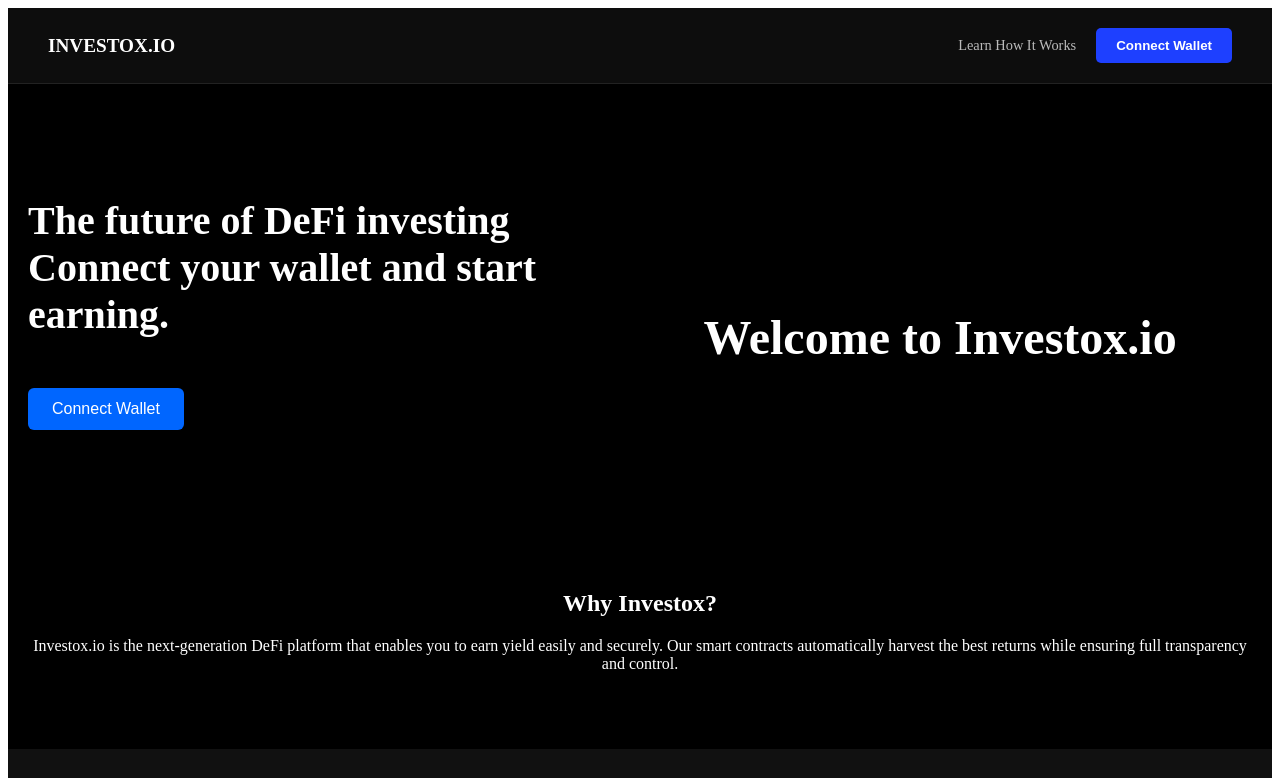
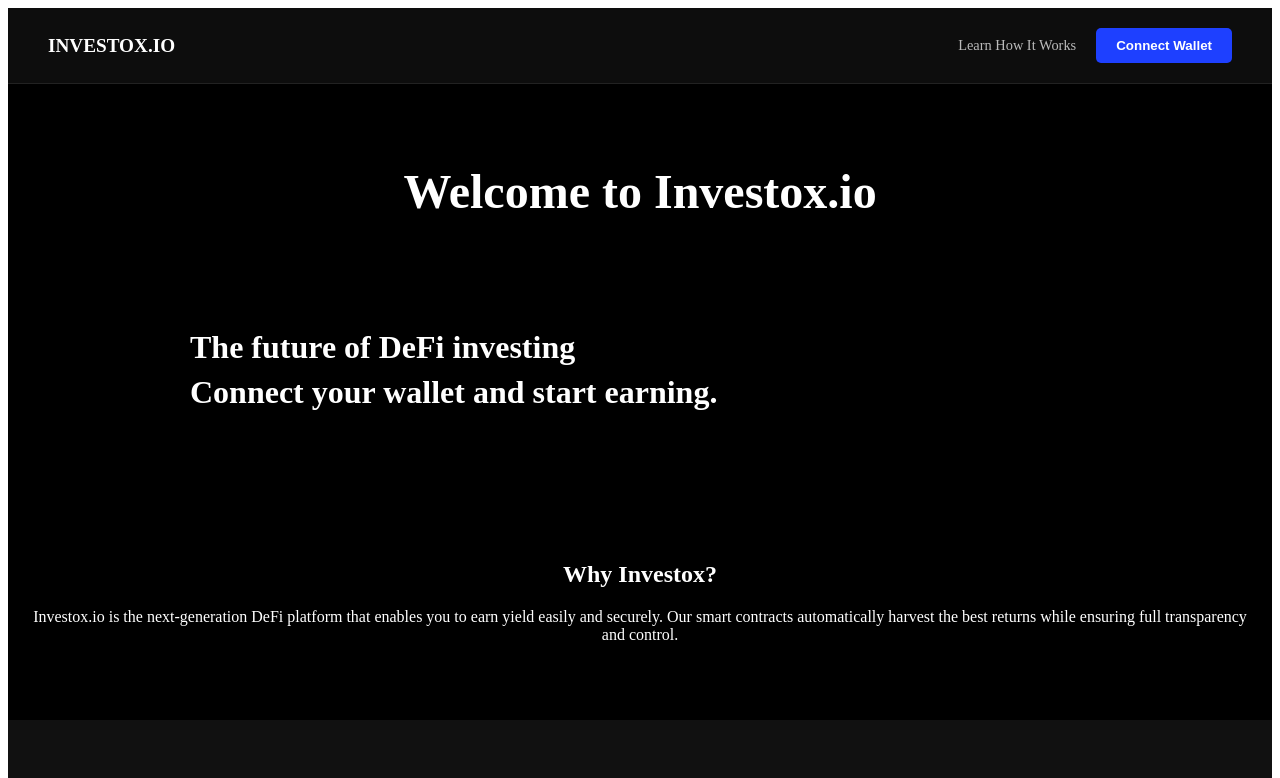
Before and after one commit to invextox/investox-site, a Next.js app: page / in a window 1280 px wide. Shown: the top 778 px of the page. Built offline with nearby package versions, Linux system fonts and the light colour scheme.

Commit message:
Update hero.js

```diff
--- a/components/hero.js
+++ b/components/hero.js
@@ -3,47 +3,35 @@ export default function Hero() {
     <section style={{
       backgroundColor: '#000000',
       color: '#ffffff',
-      padding: '80px 20px',
+      padding: '40px 20px',
       display: 'flex',
-      flexDirection: 'row',
+      flexDirection: 'column',
       alignItems: 'center',
-      justifyContent: 'space-between',
-      flexWrap: 'wrap'
+      textAlign: 'center'
     }}>
-      <div style={{ flex: 1, maxWidth: '600px' }}>
-        <h2 style={{
-          fontSize: '2.5em',
-          marginBottom: '20px'
-        }}>
-          The future of DeFi investing<br />Connect your wallet and start earning.
-        </h2>
-        <button style={{
-          marginTop: '30px',
-          padding: '12px 24px',
-          fontSize: '16px',
-          backgroundColor: '#0066ff',
-          color: '#fff',
-          border: 'none',
-          borderRadius: '6px',
-          cursor: 'pointer'
-        }}>
-          Connect Wallet
-        </button>
-      </div>
+      <h1 style={{
+        fontSize: '3em',
+        marginBottom: '20px',
+        color: '#ffffff'
+      }}>
+        Welcome to Investox.io
+      </h1>
 
       <div style={{
-        flex: 1,
-        textAlign: 'center',
-        marginTop: '40px',
-        width: '100%'
+        width: '100%',
+        maxWidth: '900px',
+        display: 'flex',
+        justifyContent: 'space-between',
+        alignItems: 'center',
+        marginTop: '60px',
+        flexWrap: 'wrap'
       }}>
-        <h1 style={{
-          fontSize: '3em',
-          marginBottom: '0',
-          color: '#ffffff'
-        }}>
-          Welcome to Investox.io
-        </h1>
+        <div style={{ flex: 1, textAlign: 'left', minWidth: '300px' }}>
+          <h2 style={{ fontSize: '2em', lineHeight: '1.4' }}>
+            The future of DeFi investing<br />
+            Connect your wallet and start earning.
+          </h2>
+        </div>
       </div>
     </section>
   );
```
